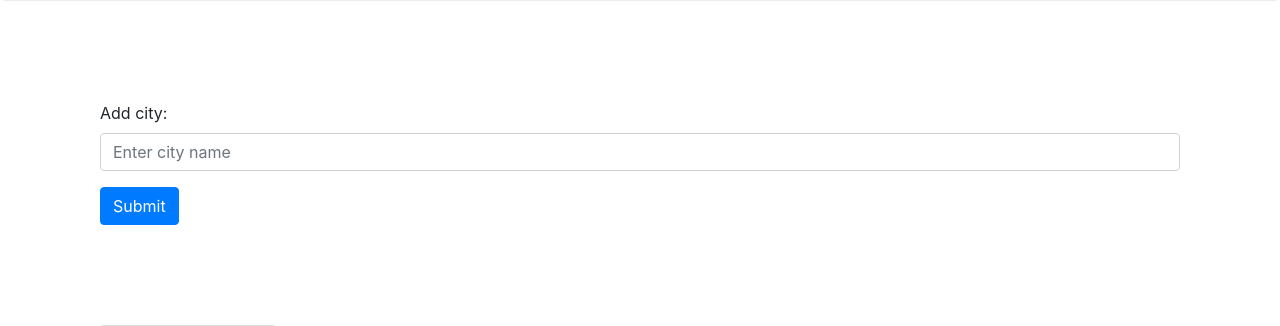
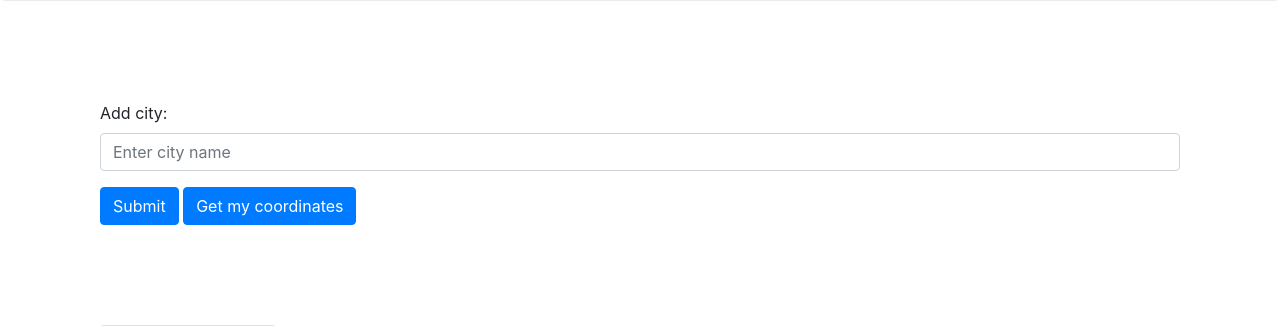
Before and after one commit to DiZiNnEs/weather-website-backend, a Django app: template weather/templates/weather/index.html in a window 1280 px wide. Shown: the part 239-565 px from the top of the page. Run offline with Django 3.2, Linux system fonts and the light colour scheme; the template is opened without the code that fills it, so the values that code supplies are empty; some libraries are stand-ins or nearby versions.

Commit message:
feat(weather): add button get coordinates

```diff
--- a/weather/templates/weather/index.html
+++ b/weather/templates/weather/index.html
@@ -23,6 +23,7 @@
         </div>
 
         <button type="submit" class="btn btn-primary">Submit</button>
+        <a href=""><button type="submit" class="btn btn-primary">Get my coordinates</button></a>
     </form>
 
     <div class="card" style="width: 11rem;" >
```
